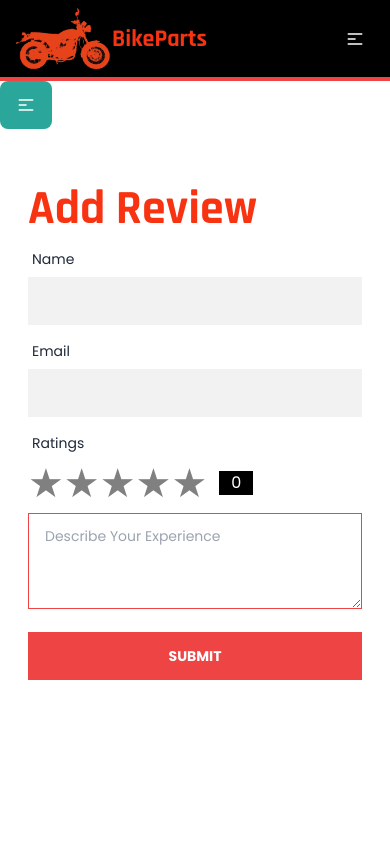
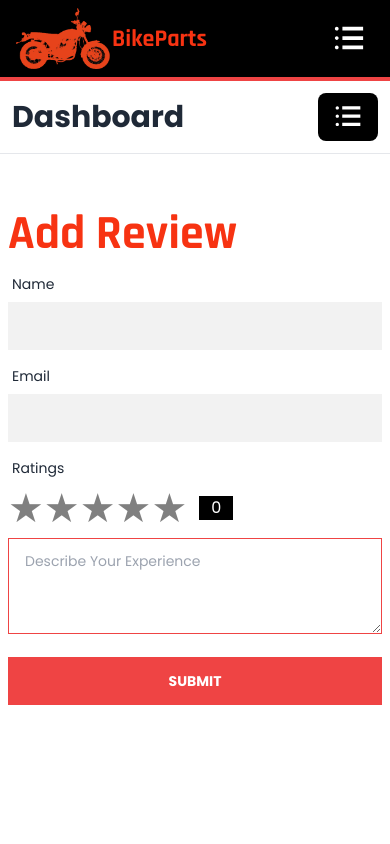
Before and after one commit to tanvirulislam149/bike-parts-client, a React (Create React App) app: page /dashboard/addReview in a window 390 px wide. Shown: the top 844 px of the page. Built offline with nearby package versions, Linux system fonts and the light colour scheme; no server answers.

Commit message:
dashboard edited

```diff
--- a/src/Pages/Dashboard/Dashboard.js
+++ b/src/Pages/Dashboard/Dashboard.js
@@ -2,6 +2,7 @@ import React, { useEffect, useState } from 'react';
 import { useAuthState } from 'react-firebase-hooks/auth';
 import { Link, Outlet } from 'react-router-dom';
 import auth from '../../firebase.init';
+import { TfiMenuAlt } from 'react-icons/tfi';
 
 const Dashboard = () => {
   const [user] = useAuthState(auth);
@@ -16,10 +17,15 @@ const Dashboard = () => {
       <input id="dashboard-drawer" type="checkbox" class="drawer-toggle" />
       <div class="drawer-content">
         {/* <!-- Page content here --> */}
-        <label for="dashboard-drawer" class="btn border-0 bg-accent-focus lg:hidden">
-          <svg xmlns="http://www.w3.org/2000/svg" class="h-5 w-5" fill="none" viewBox="0 0 24 24" stroke="currentColor"><path stroke-linecap="round" stroke-linejoin="round" stroke-width="2" d="M4 6h16M4 12h8m-8 6h16" /></svg>
-        </label>
-        <div className='my-14 mx-7'>
+        <div className='flex justify-between m-3 items-center'>
+          <p className='text-3xl font-bold'>Dashboard</p>
+          <label for="dashboard-drawer" class="btn border-0 bg-black lg:hidden">
+            {/* <svg xmlns="http://www.w3.org/2000/svg" class="h-5 w-5" fill="none" viewBox="0 0 24 24" stroke="currentColor"><path stroke-linecap="round" stroke-linejoin="round" stroke-width="2" d="M4 6h16M4 12h8m-8 6h16" /></svg> */}
+            <TfiMenuAlt className='w-7 h-7' />
+          </label>
+        </div>
+        <hr />
+        <div className='my-14 md:mx-7 mx-2'>
           <Outlet></Outlet>
         </div>
 
@@ -30,17 +36,17 @@ const Dashboard = () => {
           {/* <!-- Sidebar content here --> */}
           {
             admin?.role !== "admin" && <>
-              <li><Link to="/dashboard/myOrders"> My Orders </Link></li>
-              <li><Link to="/dashboard/addReview"> Add Review </Link></li>
+              <li><Link className='focus:bg-zinc-300' to="/dashboard/myOrders"> My Orders </Link></li>
+              <li><Link className='focus:bg-zinc-300' to="/dashboard/addReview"> Add Review </Link></li>
             </>
           }
-          <li><Link to="/dashboard"> My Profile </Link></li>
+          <li><Link className='focus:bg-zinc-300' to="/dashboard"> My Profile </Link></li>
           {
             admin?.role === "admin" && <>
-              <li><Link to="/dashboard/allOrders"> Manage All Orders </Link></li>
-              <li><Link to="/dashboard/makeAdmin"> Make Admin </Link></li>
-              <li><Link to="/dashboard/addProduct"> Add Product </Link></li>
-              <li><Link to="/dashboard/manageProducts"> Manage Product </Link></li>
+              <li><Link className='focus:bg-zinc-300' to="/dashboard/allOrders"> Manage All Orders </Link></li>
+              <li><Link className='focus:bg-zinc-300' to="/dashboard/makeAdmin"> Make Admin </Link></li>
+              <li><Link className='focus:bg-zinc-300' to="/dashboard/addProduct"> Add Product </Link></li>
+              <li><Link className='focus:bg-zinc-300' to="/dashboard/manageProducts"> Manage Product </Link></li>
             </>
           }
         </ul>
--- a/src/Pages/Home/Header/Header.js
+++ b/src/Pages/Home/Header/Header.js
@@ -5,6 +5,7 @@ import { signOut } from 'firebase/auth';
 import auth from "../../../firebase.init";
 import "./Header.css";
 import logo from "../../../assets/bike-logo.png"
+import { TfiMenuAlt } from "react-icons/tfi";
 
 const Header = ({ name }) => {
   const [user, loading, error] = useAuthState(auth);
@@ -31,7 +32,8 @@ const Header = ({ name }) => {
         <div class="navbar-end">
           <div class="dropdown dropdown-end">
             <label tabindex="0" class="btn btn-ghost lg:hidden">
-              <svg xmlns="http://www.w3.org/2000/svg" class="h-5 w-5" fill="none" viewBox="0 0 24 24" stroke="currentColor"><path stroke-linecap="round" stroke-linejoin="round" stroke-width="2" d="M4 6h16M4 12h8m-8 6h16" /></svg>
+              {/* <svg xmlns="http://www.w3.org/2000/svg" class="h-5 w-5" fill="none" viewBox="0 0 24 24" stroke="currentColor"><path stroke-linecap="round" stroke-linejoin="round" stroke-width="2" d="M4 6h16M4 12h8m-8 6h16" /></svg> */}
+              <TfiMenuAlt className='w-8 h-8' />
             </label>
             <ul tabindex="0" class="menu rounded-none dropdown-content p-2 shadow bg-black w-52 mt-4">
               {menu}
```
